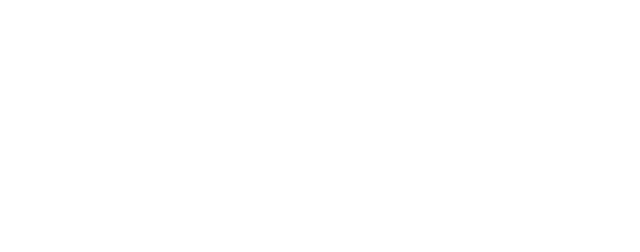
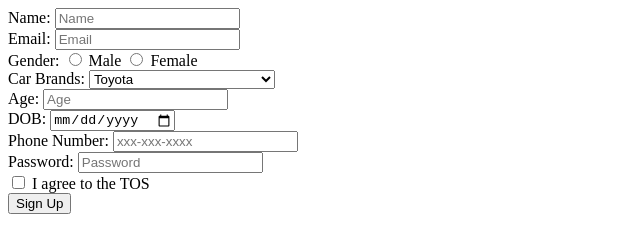
Before and after one commit to acciojob/signup-form-car-Dhruv123-hub, a website: page main.html in a window 1280 px wide. Shown: the whole page, without its empty margins (0-640 px from the left). Drawn offline with Linux system fonts and the light colour scheme.

Commit message:
created a submission

```diff
--- a/main.html
+++ b/main.html
@@ -1,16 +1,49 @@
 <!DOCTYPE html>
+<html>
+<head>
+    <title>Signup Form</title>
+</head>
+<body>
+    <form action="#" method="post">
+        <label for="name">Name:</label>
+        <input type="text" id="name" name="name" placeholder="Name" required><br>
 
-<html>
+        <label for="email">Email:</label>
+        <input type="email" id="email" name="email" placeholder="Email" required><br>
 
-<head>
-	<link rel="stylesheet" href="styles.css">
-</head>
+        <label>Gender:</label>
+        <input type="radio" id="gender_m" name="gender" required>
+        <label for="gender_m">Male</label>
+        <input type="radio" id="gender_f" name="gender" required>
+        <label for="gender_f">Female</label><br>
 
-<body>
-	<!-- the entire body must be written by student -->
-    <script type="text/javascript" src="./script.js">
-</script>
+        <label for="cars">Car Brands:</label>
+        <select id="cars" name="cars" required>
+            <option value="" disabled>--Please choose an option--</option>
+            <!-- Add your car brand options here -->
+            <option value="Toyota">Toyota</option>
+            <option value="Honda">Honda</option>
+            <option value="Ford">Ford</option>
+        </select><br>
 
+        <label for="age">Age:</label>
+        <input type="number" id="age" name="age" placeholder="Age" required><br>
+
+        <label for="dob">DOB:</label>
+        <input type="date" id="dob" name="dob" required><br>
+
+        <label for="tel">Phone Number:</label>
+        <input type="tel" id="tel" name="tel" pattern="[0-9]{3}-[0-9]{3}-[0-9]{4}" placeholder="xxx-xxx-xxxx"><br>
+
+        <label for="password">Password:</label>
+        <input type="password" id="password" name="password" placeholder="Password" required><br>
+
+        <label>
+            <input type="checkbox" id="tos" name="tos" required>
+            I agree to the TOS
+        </label><br>
+
+        <button type="submit">Sign Up</button>
+    </form>
 </body>
-
 </html>
```
